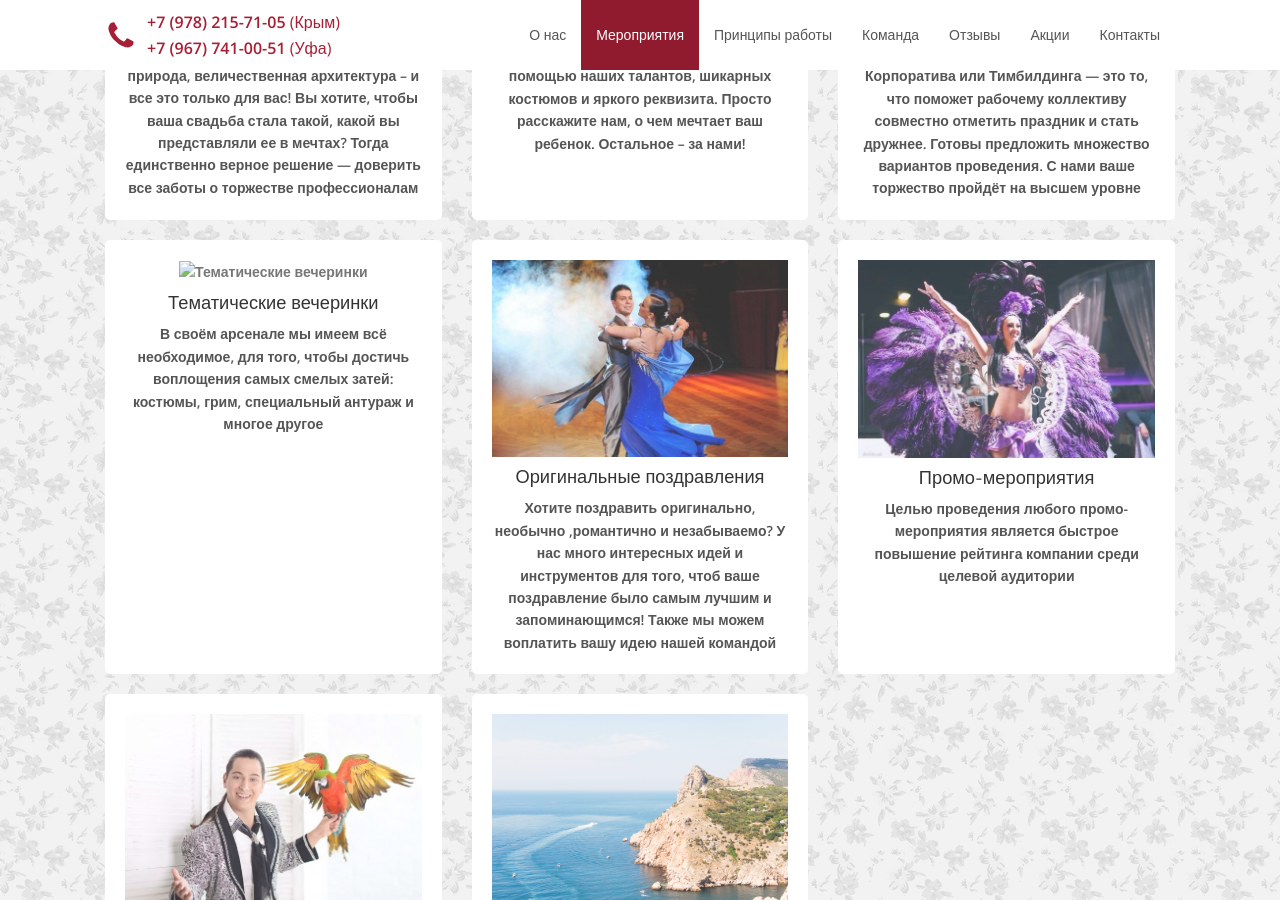
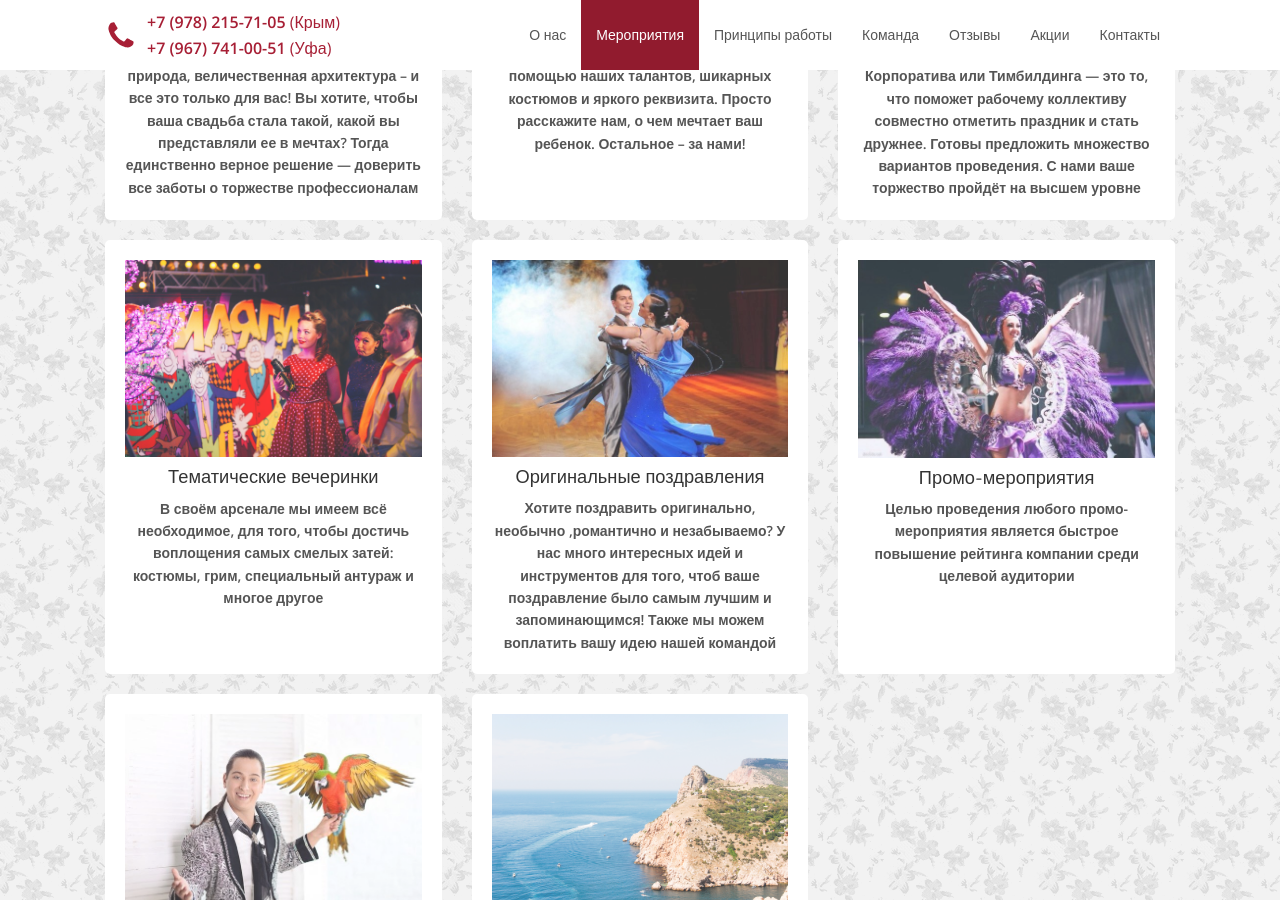
Before and after one commit to verzhinskaya/verzhinskaya.github.io, a Jekyll site: the page built from index.html, in a window 1280 px wide and 900 px high, scrolled down 2701 px. Built offline with Jekyll 4.4.1, drawn with Linux system fonts in a browser that asks for light colours; nearby versions of some CDN libraries.

Commit message:
Update events.yml

```diff
--- a/_data/events.yml
+++ b/_data/events.yml
@@ -25,7 +25,7 @@
 - icon: fa-glass
   title: "Тематические вечеринки"
   description: "В своём арсенале мы имеем всё необходимое, для того, чтобы достичь воплощения самых смелых затей: костюмы, грим, специальный антураж и многое другое"
-  img: стиляги.jpg
+  img: stil.jpg
 
 - icon: fa-heart
   title: "Оригинальные поздравления"
```
